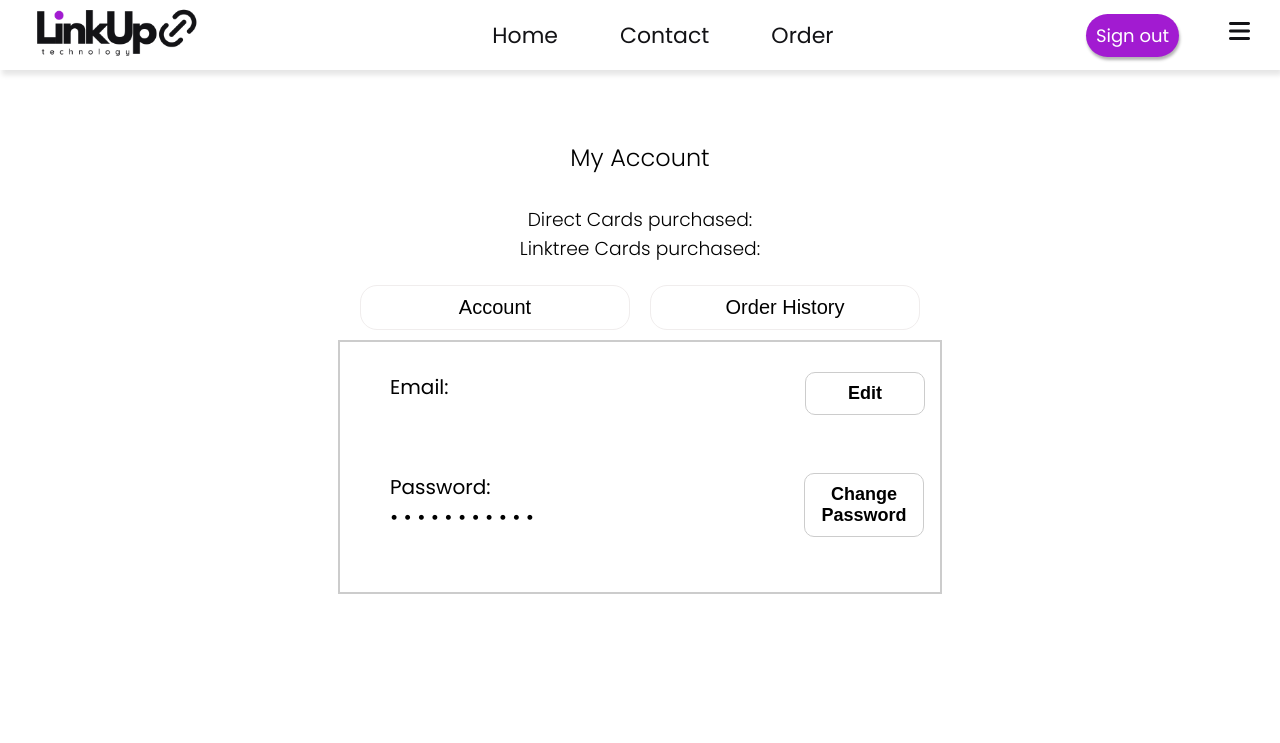
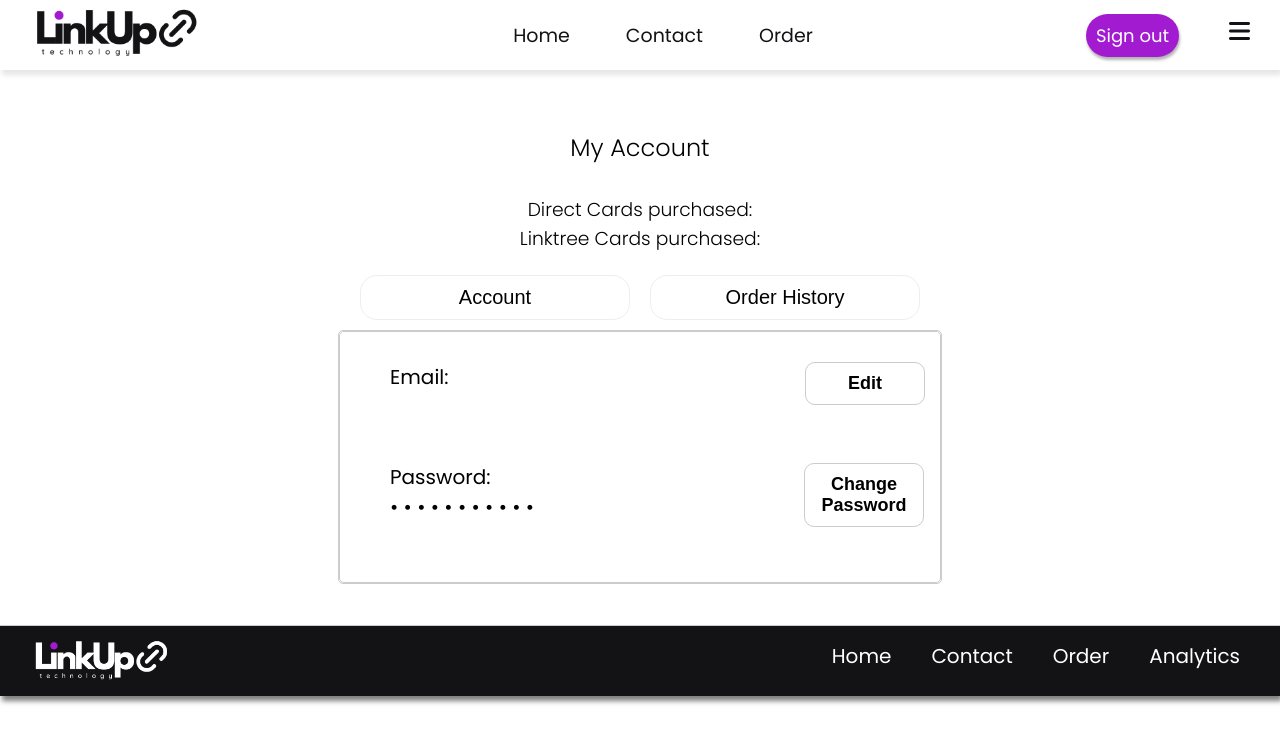
Before and after one commit to scientistbodybuilder/link-up-application, a Flask app: page /account in a window 1280 px wide. Shown: the top 743 px of the page. Run offline with Flask 3, Linux system fonts and the light colour scheme; the visitor is signed in with stand-in values (Sample User, id 1); data that the repository does not hold is empty; parts of the project's set-up code (start-up, migrations or seed data) failed here and were passed over; some libraries are stand-ins or nearby versions.

Commit message:
Updated the navbar styling, and fixed bug with the footer on the account html page

```diff
--- a/website/static/css/account.css
+++ b/website/static/css/account.css
@@ -20,6 +20,7 @@ body {
     /* min-height: 100vh; */
     background-repeat: no-repeat;
     background-attachment: fixed;
+    margin-bottom: 0;
 }
 
 /* HEADER */
@@ -55,10 +56,10 @@ header{
 .navbar ul li a {
     text-decoration: none;
     color: var(--dark);
-    font-size: 22px;
-    padding: 10px 15px;
+    font-size: 19px;
+    padding: 7px 12px;
     /* transition: .5s; */
-    border-radius: 10px;
+    border-radius: 18px;
 }
 .auth_nav {
     display: flex;
@@ -195,13 +196,15 @@ header{
     background-color: white;
     border: 1px solid #ccc;
     height: fit-content;
+    border-radius: 5px;
+    margin-bottom: 41px;
 }
 
 h3 {
     font-weight: 300;
 }
 .title {
-    margin-top: 70px;
+    margin-top: 60px;
     margin-bottom: 30px;
     font-weight: 350;
 }
@@ -234,6 +237,7 @@ h3 {
 
 #acc-container {
     border: 1px solid #ccc;
+    border-radius: 5px;
     width: 600px;
     height: 250px;
     display: grid;
@@ -319,7 +323,7 @@ h3 {
 /* MODALS */
 
 .modal-confirm-password {
-    position: absolute;
+    position: fixed;
     display: grid;
     place-items: center;
     justify-self: center;
@@ -543,6 +547,7 @@ footer {
     border-left: none;
     border-right: none;
     margin-top: auto;
+    margin-bottom: 0;
 }
 
 .footer-links a{
--- a/website/static/css/contact.css
+++ b/website/static/css/contact.css
@@ -56,11 +56,11 @@ header{
 .navbar ul li a {
     text-decoration: none;
     color: var(--dark);
-    font-size: 22px;
-    padding: 10px 15px;
+    font-size: 19px;
+    padding: 7px 12px;
     border-radius: 22px;
     /* transition: .5s; */
-    border-radius: 10px;
+    border-radius: 18px;
 }
 .navbar ul li .contact {
     background-color: var(--lightgrey);
--- a/website/static/css/home.css
+++ b/website/static/css/home.css
@@ -55,10 +55,10 @@ header{
 .navbar ul li a {
     text-decoration: none;
     color: var(--dark);
-    font-size: 22px;
-    padding: 10px 15px;
+    font-size: 19px;
+    padding: 7px 12px;
     /* transition: .5s; */
-    border-radius: 10px;
+    border-radius: 18px;
 }
 .navbar ul li .home {
     background-color: var(--lightgrey);
--- a/website/static/css/order.css
+++ b/website/static/css/order.css
@@ -59,11 +59,11 @@ header{
 .navbar ul li a {
     text-decoration: none;
     color: var(--dark);
-    font-size: 22px;
-    padding: 10px 15px;
+    font-size: 19px;
+    padding: 7px 12px;
     border-radius: 22px;
     /* transition: .5s; */
-    border-radius: 10px;
+    border-radius: 18px;
 }
 .auth_nav {
     display: flex;
--- a/website/templates/account.html
+++ b/website/templates/account.html
@@ -36,7 +36,6 @@
             <li><a href="{{url_for('account.signout')}}" class="action_btn">Sign out</a></li>
         </div>
     </header>
-
         <h2 class="title"> My Account </h2>
 
         <h3 id="direct_card_purchased">Direct Cards purchased:</h3>
@@ -77,6 +76,19 @@
                     </div>
             </div>
         </div>
+
+    <footer>
+        <div class="footer-logo">
+            <a href="{{url_for('views.home_page')}}"><img src="../static/assets/LinkUp-logo-Trans_W.png" alt="linkup-logo"></a>
+        </div>
+        <div class="footer-links">
+            <a href="{{url_for('views.home_page')}}">Home</a>
+            <a href="{{url_for('views.contact_page')}}">Contact</a>
+            <a href="{{url_for('order.order_page')}}">Order</a>
+            <a href="">Analytics</a>
+        </div>
+
+    </footer>
     <!--MODAL CONFIRM PASSWORD-->
     <div class="overlay" id="overlay"></div>
     <div class="modal-confirm-password">
@@ -104,17 +116,5 @@
             {% endwith %}
         </form>
     </div>
-    <footer>
-        <div class="footer-logo">
-            <a href="{{url_for('views.home_page')}}"><img src="../static/assets/LinkUp-logo-Trans_W.png" alt="linkup-logo"></a>
-        </div>
-        <div class="footer-links">
-            <a href="{{url_for('views.home_page')}}">Home</a>
-            <a href="{{url_for('views.contact_page')}}">Contact</a>
-            <a href="{{url_for('order.order_page')}}">Order</a>
-            <a href="">Analytics</a>
-        </div>
-
-    </footer>
 </body>
 </html>
```
Lines whose indentation alone changed are shown as unchanged.
